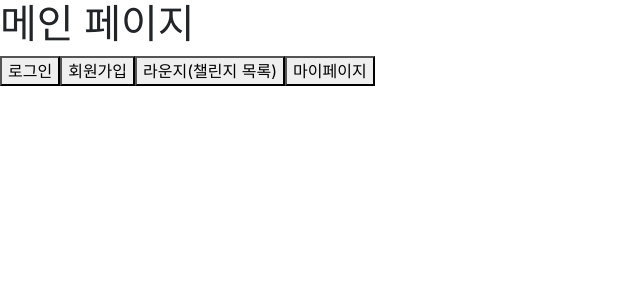
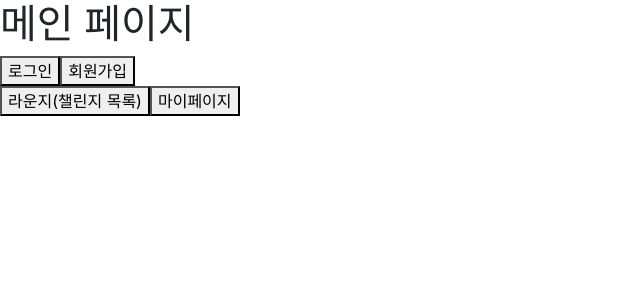
Before and after one commit to local-kim/MOIM, a React (Create React App) app in the folder src/main/reactjs/: page / in a window 1280 px wide. Shown: the top 300 px of the page, without its empty margins (0-640 px from the left). Built offline with nearby package versions, Linux system fonts and the light colour scheme.

Commit message:
로그인 여부에 따라 로그인/로그아웃 버튼 표시

```diff
--- a/src/main/reactjs/src/pages/report/Report.js
+++ b/src/main/reactjs/src/pages/report/Report.js
@@ -1,15 +1,26 @@
-import React from 'react';
+import React, { useState } from 'react';
 import { useNavigate } from 'react-router-dom';
 
 const Report = () => {
   const navigate = useNavigate();
+  const [loggedIn, setLoggedIn] = useState(localStorage.getItem("user") ? true : false);
 
   return (
     <div>
       <h1>메인 페이지</h1>
-
-      <button type='button' onClick={() => navigate('/login')}>로그인</button>
-      <button type='button' onClick={() => navigate('/join')}>회원가입</button>
+      {
+        loggedIn && <button type='button' onClick={() => {
+          localStorage.removeItem("user");
+          setLoggedIn(false);
+        }}>로그아웃</button>
+      }
+      {
+        !loggedIn &&
+        <div>
+          <button type='button' onClick={() => navigate('/login')}>로그인</button>
+          <button type='button' onClick={() => navigate('/join')}>회원가입</button>
+        </div>
+      }
 
       <button type='button' onClick={() => navigate('/lounge')}>라운지(챌린지 목록)</button>
 
```
